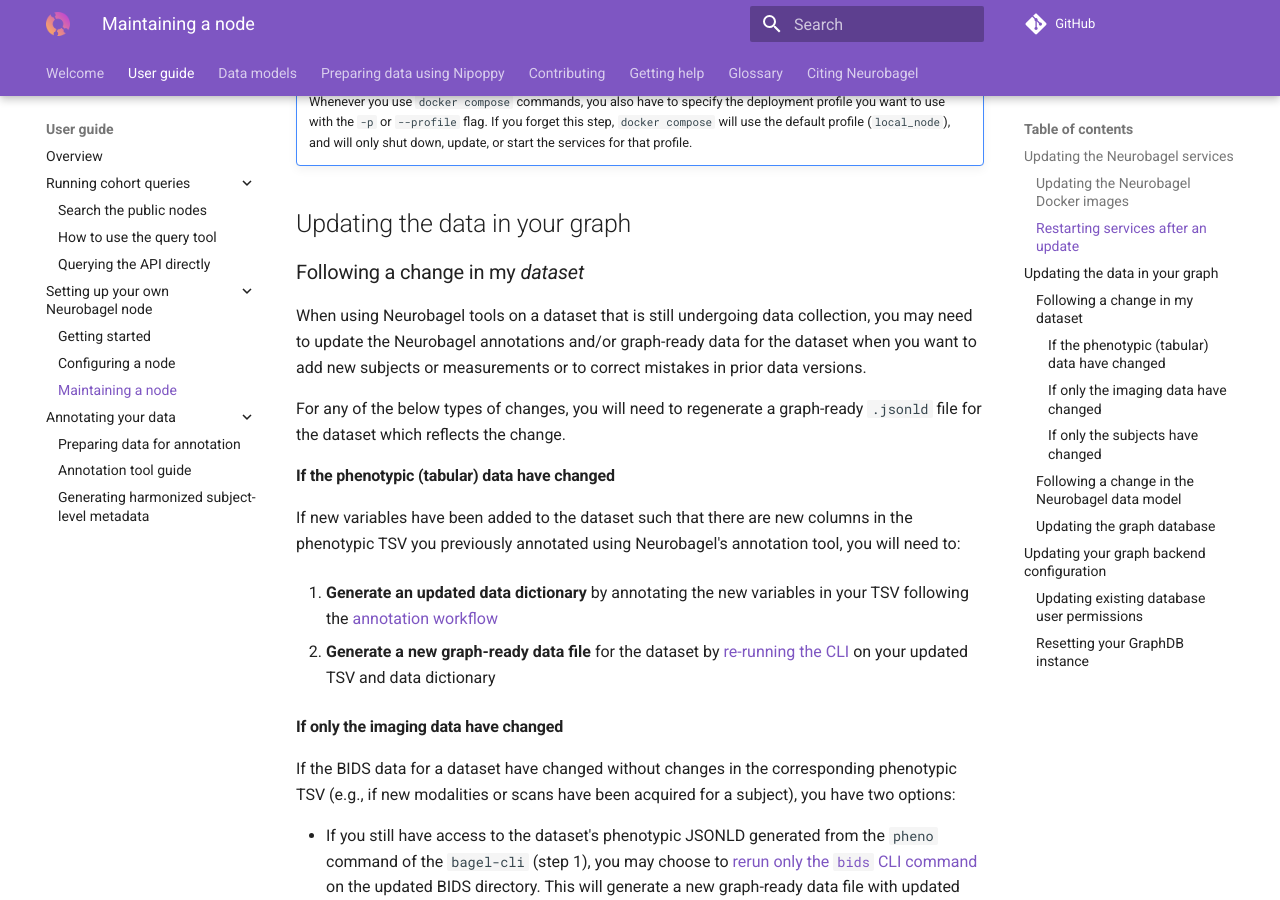
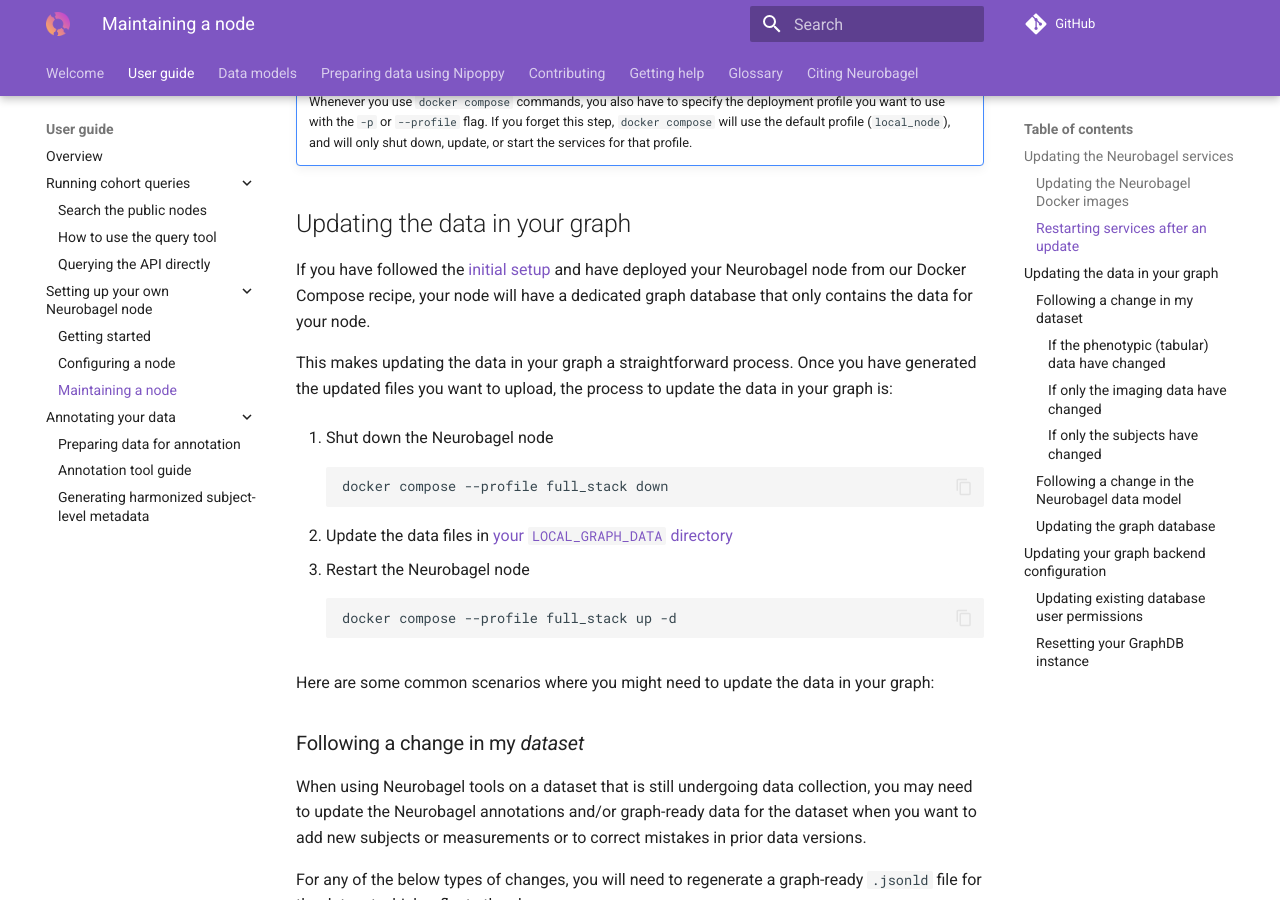
Before and after one commit to neurobagel/documentation, an MkDocs documentation site: the page built from docs/maintaining.md, in a window 1280 px wide and 900 px high, scrolled down 1520 px. Built offline with MkDocs 1.6.1 and Material for MkDocs 9.7.7, drawn with Linux system fonts in a browser that asks for light colours; comment, search, counter and statistics services are not loaded.

Commit message:
[REF] Provide context on uploading data

````diff
--- a/docs/maintaining.md
+++ b/docs/maintaining.md
@@ -71,9 +71,35 @@
 
 ## Updating the data in your graph
 
+If you have followed the [initial setup](getting_started.md)
+and have deployed your Neurobagel node from our Docker Compose recipe,
+your node will have a dedicated graph database that only contains
+the data for your node.
+
+This makes updating the data in your graph a straightforward process.
+Once you have generated the updated files you want to upload,
+the process to update the data in your graph is:
+
+1. Shut down the Neurobagel node
+
+    ```bash
+    docker compose --profile full_stack down
+    ```
+
+2. Update the data files in [your `LOCAL_GRAPH_DATA` directory](config.md#uploading-data-to-the-graph-store)
+3. Restart the Neurobagel node
+
+    ```bash
+    docker compose --profile full_stack up -d
+    ```
+
+Here are some common scenarios where you might need to update the data in your graph:
+
 ### Following a change in my _dataset_
 
-When using Neurobagel tools on a dataset that is still undergoing data collection, you may need to update the Neurobagel annotations and/or graph-ready data for the dataset when you want to add new subjects or measurements or to correct mistakes in prior data versions.
+When using Neurobagel tools on a dataset that is still undergoing data collection,
+you may need to update the Neurobagel annotations and/or graph-ready data for the dataset
+when you want to add new subjects or measurements or to correct mistakes in prior data versions.
 
 For any of the below types of changes, you will need to regenerate a graph-ready `.jsonld` file for the dataset which reflects the change.
 
````
Also changed, not shown: docs/config.md (+5 -5 lines).
